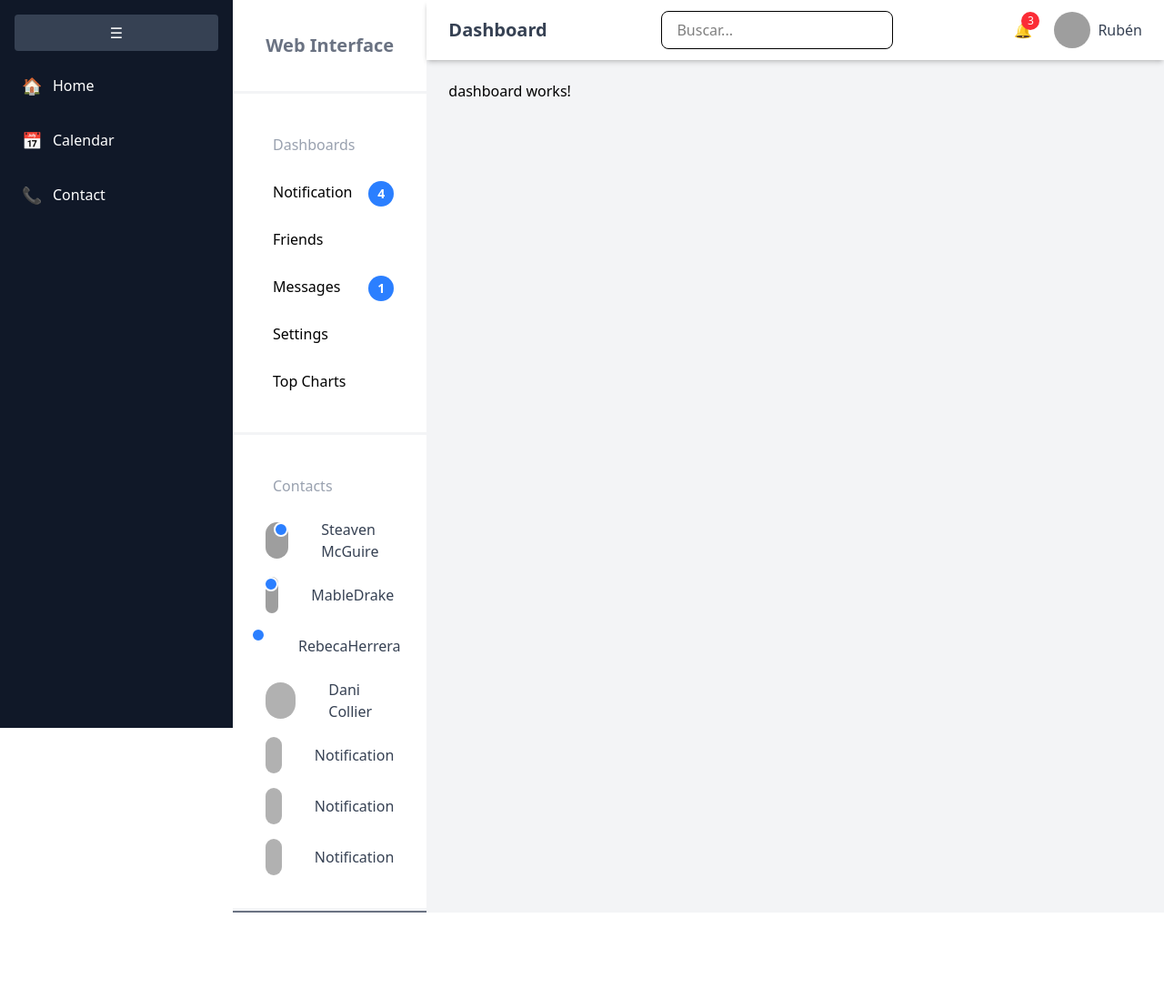
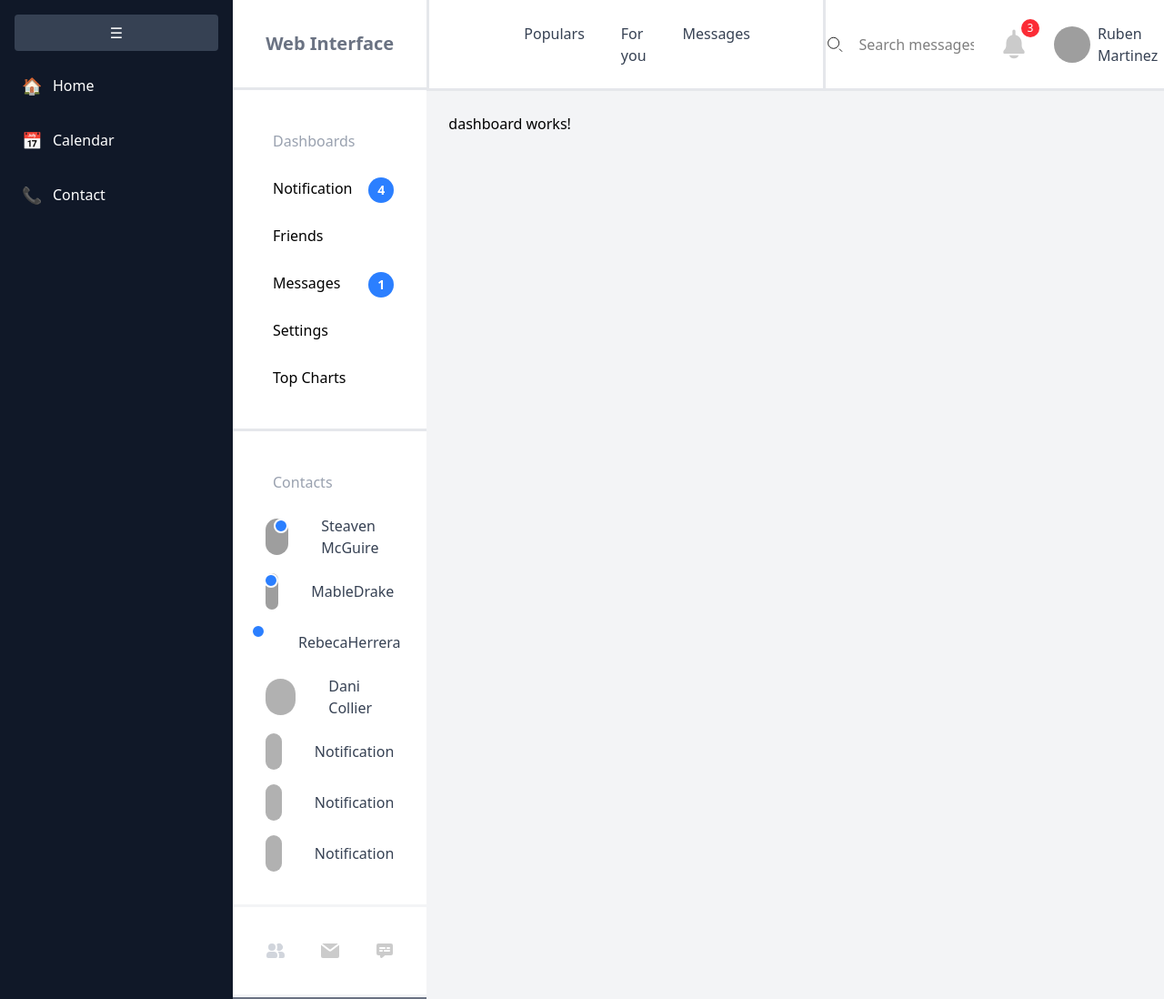
Before and after one commit to Rubenpard/fourvenues, an Angular app: page / in a window 1280 px wide. Shown: the whole page at 91% size. Before the commit the page ends 1003 px from the top, so only its background shows below. Built offline with nearby package versions, Linux system fonts and the light colour scheme; grey boxes are pictures that could not be loaded.

Commit message:
Maquetación web-interface navbar.component

```diff
--- a/src/app/app.component.html
+++ b/src/app/app.component.html
@@ -1,6 +1,6 @@
 <div class="flex">
   <!-- Sidebar -->
-  <sidebar></sidebar>
+  <sidebar class="4H4c- bg-gray-900"></sidebar>
 
   <!-- Web Interface -->
   <web-interface class="w-1/6 bg-white border-b-2 border-gray-500"></web-interface>
@@ -8,7 +8,7 @@
   <!-- Contenedor principal -->
   <div class="flex flex-col w-5/6 bg-gray-100">
     <!-- Navbar -->
-    <navbar class="h-16 bg-white shadow-md"></navbar>
+    <navbar class="bg-white"></navbar>
 
     <!-- Dashboard -->
     <main class="flex-1 p-6">
--- a/src/app/components/navbar/navbar.component.html
+++ b/src/app/components/navbar/navbar.component.html
@@ -1,15 +1,23 @@
-<nav class="flex justify-between items-center bg-white shadow-md px-6 py-3">
-  <!-- Logo -->
-  <div class="text-xl font-bold text-gray-700">
-    Dashboard
-  </div>
+<nav class="flex justify-between items-center bg-white px-6 h-25 border-b-3 border-l-3 border-gray-200">
+
+  <!-- Navegación -->
+<div class="px-20 h-4H4c- border-r-3 border-gray-200 h-25  flex items-center">
+    <ul class="flex space-x-4 gap-6">
+      <li><a href="#" class="text-gray-700 font-medium hover:text-gray-300">Populars</a></li>
+      <li><a href="#" class="text-gray-700 font-medium hover:text-gray-300">For you</a></li>
+      <li><a href="#" class="text-gray-700 font-medium hover:text-gray-300">Messages</a></li>
+    </ul>
+</div>
 
   <!-- Buscador -->
-  <div class="relative w-1/3">
+  <div class="relative w-1/3 flex items-center">
+    <svg className="w-6 h-6 text-gray-800 dark:text-white" aria-hidden="true" xmlns="http://www.w3.org/2000/svg" width="24" height="24" fill="none" viewBox="0 0 24 24">
+      <path stroke="currentColor" strokeLinecap="round" strokeWidth="2" d="m21 21-3.5-3.5M17 10a7 7 0 1 1-14 0 7 7 0 0 1 14 0Z"/>
+    </svg>
     <input
       type="text"
-      placeholder="Buscar..."
-      class="w-full px-4 py-2 border rounded-lg focus:outline-none focus:ring-2 focus:ring-blue-500"
+      placeholder="Search messages"
+      class="w-full px-4 py-2 rounded-lg focus:outline-none focus: focus:bg-gray-200"
     />
   </div>
 
@@ -17,7 +25,11 @@
   <div class="flex items-center gap-4">
     <!-- Notificación -->
     <button class="relative p-2 rounded-full hover:bg-gray-200">
-      🔔
+      <span class="opacity-20">
+      <svg aria-hidden="true" xmlns="http://www.w3.org/2000/svg" width="40" height="40" fill="currentColor" viewBox="0 0 24 24">
+        <path d="M17.133 12.632v-1.8a5.406 5.406 0 0 0-4.154-5.262.955.955 0 0 0 .021-.106V3.1a1 1 0 0 0-2 0v2.364a.955.955 0 0 0 .021.106 5.406 5.406 0 0 0-4.154 5.262v1.8C6.867 15.018 5 15.614 5 16.807 5 17.4 5 18 5.538 18h12.924C19 18 19 17.4 19 16.807c0-1.193-1.867-1.789-1.867-4.175ZM8.823 19a3.453 3.453 0 0 0 6.354 0H8.823Z"/>
+      </svg>
+    </span>
       <span class="absolute top-0 right-0 bg-red-500 text-white text-xs w-5 h-5 flex items-center justify-center rounded-full">
         3
       </span>
@@ -26,11 +38,13 @@
     <!-- Perfil de usuario -->
     <div class="flex items-center gap-2 cursor-pointer">
       <img
-        src="assets/user.jpg"
+        [src]="userPicture"
         alt="Usuario"
         class="w-10 h-10 rounded-full"
       />
-      <span class="font-medium text-gray-700">Rubén</span>
+      <span class="font-medium text-gray-700">
+        {{ userName }}
+      </span>
     </div>
   </div>
 </nav>
--- a/src/app/components/navbar/navbar.component.ts
+++ b/src/app/components/navbar/navbar.component.ts
@@ -8,4 +8,7 @@ import { Component } from '@angular/core';
 })
 export class NavbarComponent {
 
+  userPicture: string = 'https://rubenalemartinez.es/assets/rubenmartinez.jpg';
+  userName: string = 'Ruben Martinez';
+
 }
--- a/src/app/components/web-interface/web-interface.component.html
+++ b/src/app/components/web-interface/web-interface.component.html
@@ -1,6 +1,6 @@
 
-  <h2 class="text-xl font-bold text-gray-500 text-center border-b-3 border-gray-100 p-9">Web Interface</h2>
-  <ul class="flex flex-col gap-3 border-b-3 border-gray-100 p-9">
+  <h2 class="text-xl font-bold text-gray-500 text-center border-b-3 border-gray-200 p-8.5">Web Interface</h2>
+  <ul class="flex flex-col gap-3 border-b-3 border-gray-200 p-9">
     <li class="flex items-center gap-3 cursor-pointer relative p-2 hover:bg-gray-200 rounded">
     <span class="font-medium text-gray-400">Dashboards</span>
     </li>
@@ -38,3 +38,24 @@
       <span class="font-medium text-gray-700">{{ item.name }}</span>
     </li>
   </ul>
+
+  <div class="flex items-center justify-center gap-9 border-b-3 border-gray-100 p-9">
+    <div>
+      <svg class="w-6 h-6 text-gray-300 dark:text-white" aria-hidden="true" xmlns="http://www.w3.org/2000/svg" width="24" height="24" fill="currentColor" viewBox="0 0 24 24">
+      <path fill-rule="evenodd" d="M8 4a4 4 0 1 0 0 8 4 4 0 0 0 0-8Zm-2 9a4 4 0 0 0-4 4v1a2 2 0 0 0 2 2h8a2 2 0 0 0 2-2v-1a4 4 0 0 0-4-4H6Zm7.25-2.095c.478-.86.75-1.85.75-2.905a5.973 5.973 0 0 0-.75-2.906 4 4 0 1 1 0 5.811ZM15.466 20c.34-.588.535-1.271.535-2v-1a5.978 5.978 0 0 0-1.528-4H18a4 4 0 0 1 4 4v1a2 2 0 0 1-2 2h-4.535Z" clip-rule="evenodd"/>
+    </svg>
+    </div>
+    <div class="opacity-20">
+      <svg className="w-6 h-6 text-gray-400 dark:text-white" aria-hidden="true" xmlns="http://www.w3.org/2000/svg" width="24" height="24" fill="currentColor" viewBox="0 0 24 24">
+        <path d="M2.038 5.61A2.01 2.01 0 0 0 2 6v12a2 2 0 0 0 2 2h16a2 2 0 0 0 2-2V6c0-.12-.01-.238-.03-.352l-.866.65-7.89 6.032a2 2 0 0 1-2.429 0L2.884 6.288l-.846-.677Z"/>
+        <path d="M20.677 4.117A1.996 1.996 0 0 0 20 4H4c-.225 0-.44.037-.642.105l.758.607L12 10.742 19.9 4.7l.777-.583Z"/>
+      </svg>
+
+    </div>
+    <div class="opacity-20">
+      <svg className="w-6 h-6 text-gray-400 dark:text-white" aria-hidden="true" xmlns="http://www.w3.org/2000/svg" width="24" height="24" fill="currentColor" viewBox="0 0 24 24">
+        <path fill-rule="evenodd" d="M3 6a2 2 0 0 1 2-2h14a2 2 0 0 1 2 2v9a2 2 0 0 1-2 2h-6.616l-2.88 2.592C8.537 20.461 7 19.776 7 18.477V17H5a2 2 0 0 1-2-2V6Zm4 2a1 1 0 0 0 0 2h5a1 1 0 1 0 0-2H7Zm8 0a1 1 0 1 0 0 2h2a1 1 0 1 0 0-2h-2Zm-8 3a1 1 0 1 0 0 2h2a1 1 0 1 0 0-2H7Zm5 0a1 1 0 1 0 0 2h5a1 1 0 1 0 0-2h-5Z" clip-rule="evenodd"/>
+      </svg>
+
+    </div>
+  </div>
```
